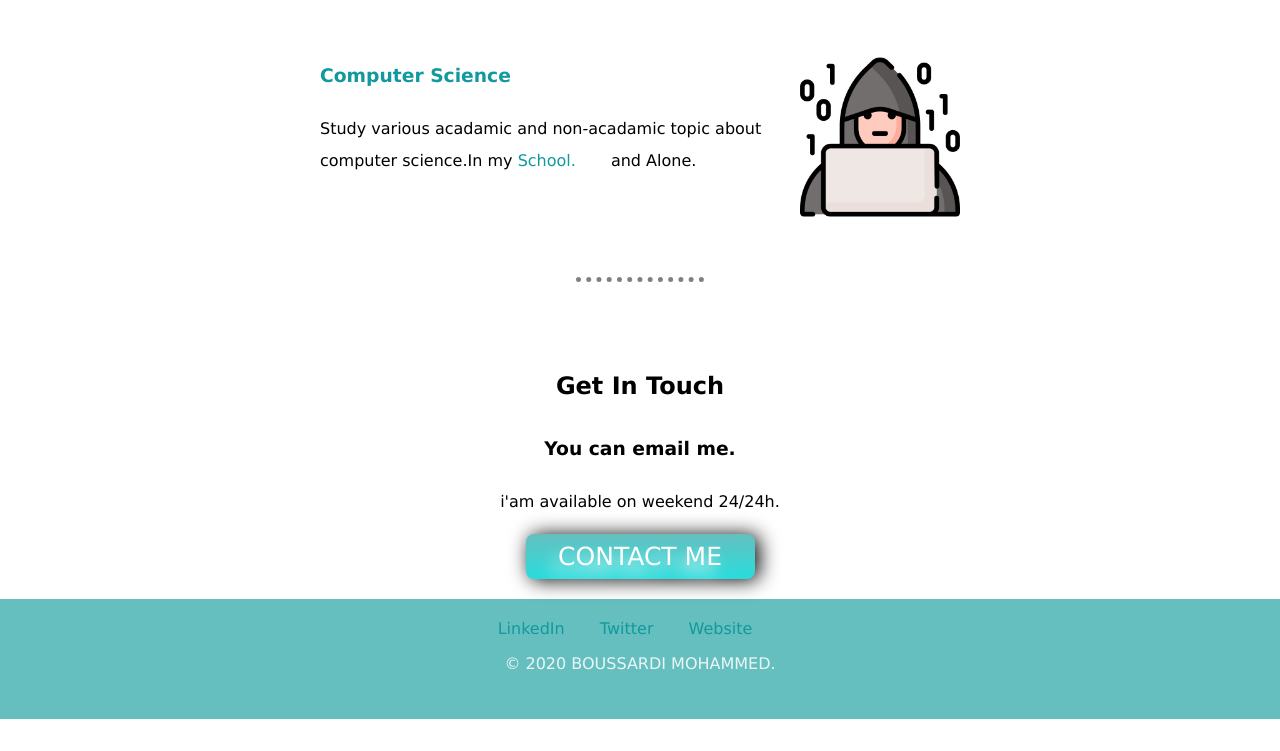
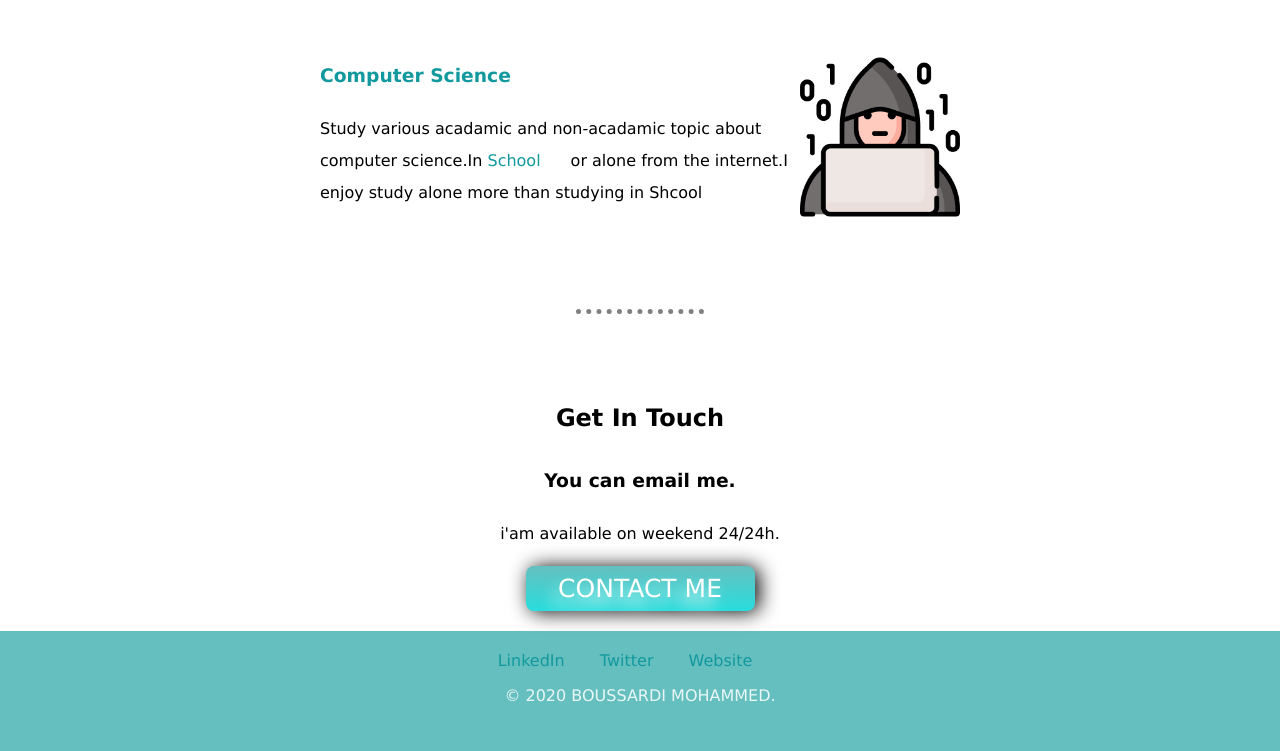
Before and after one commit to medbsrdi/cv, a plain HTML site: page index.html in a window 1280 px wide. Shown: the part 1685-2436 px from the top of the page. Before the commit the page ends 2404 px from the top, so only its background shows below. Drawn offline with Linux system fonts and the light colour scheme.

Commit message:
add link to my Shool

```diff
--- a/index.html
+++ b/index.html
@@ -38,7 +38,7 @@
         <div class="skill-row">
           <img class="cs-img" src="images/hacker.png" alt="computer science images">
           <h3 class="h3-color">Computer Science </h3>
-          <p>Study various acadamic and non-acadamic topic about computer science.In my <a href="#">School.</a> and Alone.</p>
+          <p>Study various acadamic and non-acadamic topic about computer science.In <a href="http://www.ests.uca.ma/">School</a>or alone from the internet.I enjoy study alone more than studying in Shcool</p>
         </div>
 
       </div>
```
